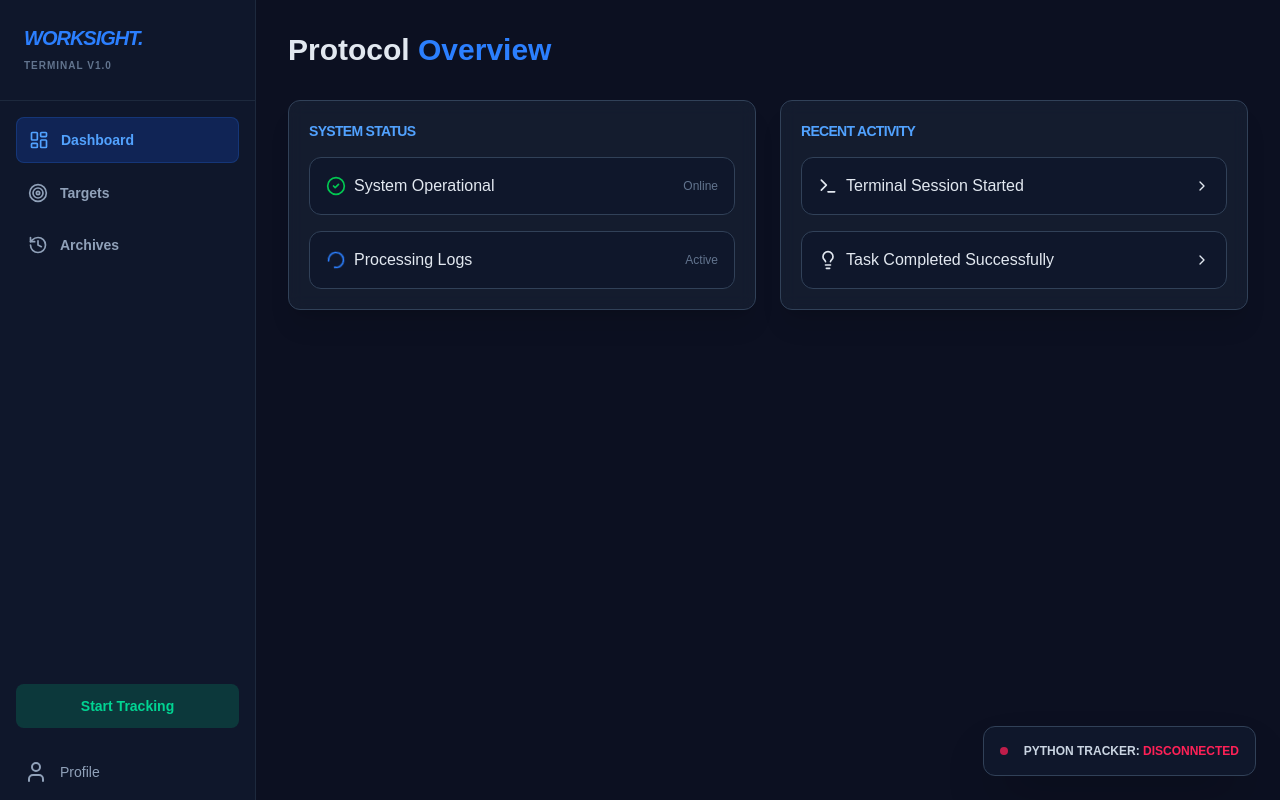
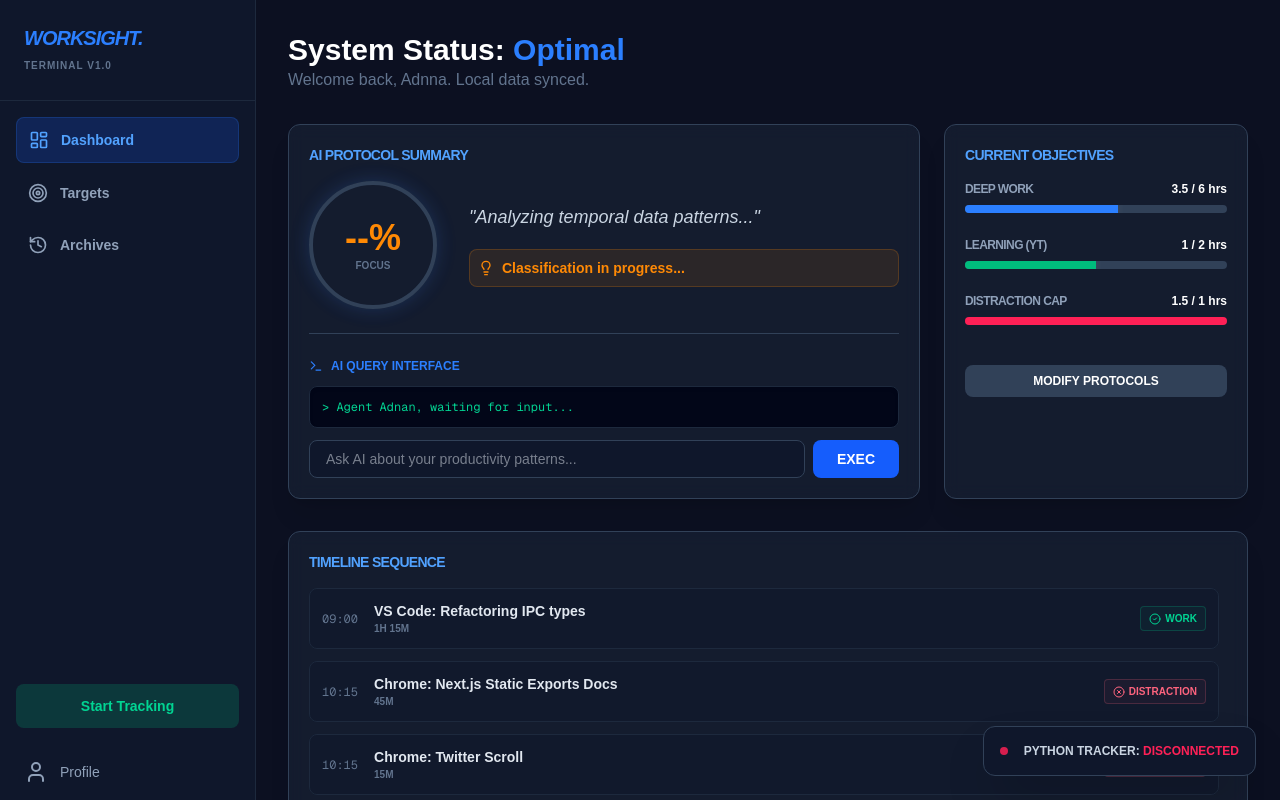
Before and after one commit to AdnanQureshi3/WorkSight, a Next.js app in the folder next/: page / in a window 1280 px wide. Shown: the top 800 px of the page. Built offline with nearby package versions, Linux system fonts and the light colour scheme.

Commit message:
Sample data and feature added in dashboard

```diff
--- a/next/app/components/DashboardView.tsx
+++ b/next/app/components/DashboardView.tsx
@@ -1,58 +1,183 @@
 import { Card } from "./Card";
-import  {DashboardViewProps } from "../../types/types";
-import { Lightbulb, Terminal, ChevronRight, CheckCircle2, XCircle, Loader2 } from "lucide-react";
-export default function DashboardView({
- setView
-}: DashboardViewProps) {
+import { useState, useMemo } from "react";
+import { RAW_DAILY_LOG } from "../../data/logs";
+
+import { DashboardViewProps } from "../../types/types";
+import {
+  Lightbulb,
+  Terminal,
+  ChevronRight,
+  CheckCircle2,
+  XCircle,
+  Loader2,
+} from "lucide-react";
+export default function DashboardView({ setView }: DashboardViewProps) {
+    const [aiAnalysis, setAiAnalysis] = useState<{
+    score: number;
+    summary: string;
+    suggestion: string;
+    } | null>(null);
+    const [isAnalyzing, setIsAnalyzing] = useState(false);
+    const [chatInput, setChatInput] = useState("");
+    const [chatResponse, setChatResponse] = useState("");
+
+
+    const performAIAnalysis = async () => {
+    setIsAnalyzing(true);
+    const logStr = RAW_DAILY_LOG.map(l => `${l.app}: ${l.log}`).join('; ');
+    const prompt = `Analyze this log: [${logStr}]. Categorize "Coding Tutorial" as Work and "Songs/Twitter" as Distraction.
+    Return JSON: { "score": number, "summary": string, "suggestion": string }`;
+
+    try {
+
+      setAiAnalysis({ score: 85, summary: "Good focus on work-related tasks.", suggestion: "Reduce time on YouTube distractions." } );
+    } catch (e) {
+      setAiAnalysis({ score: 72, summary: "Offline analysis: Good focus on coding.", suggestion: "Limit YouTube music sessions." });
+    } finally {
+      setIsAnalyzing(false);
+    }
+  };
+
+  const handleAskAI = async () => {
+    if (!chatInput) return;
+    setChatResponse("Processing Command...");
+    const prompt = `Based on these logs: ${JSON.stringify(RAW_DAILY_LOG)}, answer: ${chatInput}`;
+    try {
+
+      setChatResponse("Based on your logs, you had a productive coding session but spent significant time on distractions like YouTube. Keep up the good work and try to limit distractions!");
+    } catch (e) {
+      setChatResponse("Error connecting to neural link.");
+    }
+  };
+
+  const parsedActivities = useMemo(() => {
+    const list: any[] = [];
+    RAW_DAILY_LOG.forEach(entry => {
+      const parts = entry.log.split(',').map(p => p.trim());
+      parts.forEach(p => {
+        const isWork = p.toLowerCase().includes('coding') || p.toLowerCase().includes('tutorial') || p.toLowerCase().includes('refactor');
+        list.push({
+          app: entry.app,
+          task: p.replace(/\d+h|\d+m/g, '').trim(),
+          duration: p.match(/\d+h|\d+m/g)?.join(' ') || '',
+          type: isWork ? 'work' : 'distraction',
+          time: entry.timeStart
+        });
+      });
+    });
+    return list;
+  }, []);
   return (
-
       <div className="space-y-8 animate-in fade-in slide-in-from-bottom-4 duration-500">
-                <header className="flex items-center gap-4">
-                    <h2 className="text-3xl font-bold">Protocol <span className="text-blue-500">Overview</span></h2>
+            <header>
+              <h2 className="text-3xl font-bold text-white">System Status: <span className="text-blue-500">Optimal</span></h2>
+              <p className="text-slate-500">Welcome back, Adnna. Local data synced.</p>
             </header>
 
-                <div className="grid grid-cols-1 md:grid-cols-2 gap-6">
-                    <Card title="System Status">
-                        <div className="space-y-4">
-                            <div className="flex items-center justify-between p-4 bg-slate-900 rounded-xl border border-slate-700">
-                                <div className="flex items-center gap-2">
-                                    <CheckCircle2 size={20} className="text-green-500" />
-                                    <span>System Operational</span>
+            <div className="grid grid-cols-1 lg:grid-cols-3 gap-6">
+              <Card className="lg:col-span-2" title="AI Protocol Summary">
+                <div className="flex items-center gap-8 mb-6">
+                  <div className="relative">
+                    <div className="w-32 h-32 rounded-full border-4 border-slate-700 flex flex-col items-center justify-center shadow-[0_0_20px_rgba(59,130,246,0.2)]">
+                      {isAnalyzing ? (
+                        <Loader2 className="animate-spin text-blue-500" />
+                      ) : (
+                        <>
+                          <span className={`text-4xl font-black ${aiAnalysis?.score && aiAnalysis.score > 80 ? 'text-emerald-500' : 'text-orange-400'}`}>
+                            {aiAnalysis?.score || '--'}%
+                          </span>
+                          <span className="text-[10px] text-slate-500 font-bold">FOCUS</span>
+                        </>
+                      )}
                     </div>
-                                <span className="text-xs text-slate-500">Online</span>
                   </div>
-                            <div className="flex items-center justify-between p-4 bg-slate-900 rounded-xl border border-slate-700">
-                                <div className="flex items-center gap-2">
-                                    <Loader2 size={20} className="text-blue-500 animate-spin" />
-                                    <span>Processing Logs</span>
+                  <div className="flex-1">
+                    <p className="text-slate-300 italic text-lg leading-relaxed">
+                      "{aiAnalysis?.summary || "Analyzing temporal data patterns..."}"
+                    </p>
+                    <div className="mt-4 flex items-center text-orange-400 text-sm font-bold bg-orange-400/10 p-2 rounded-lg border border-orange-400/20">
+                      <Lightbulb size={16} className="mr-2" />
+                      {aiAnalysis?.suggestion || "Classification in progress..."}
                     </div>
-                                <span className="text-xs text-slate-500">Active</span>
+                  </div>
+                </div>
+
+                <div className="pt-6 border-t border-slate-700">
+                  <div className="flex items-center text-blue-500 font-bold text-xs mb-3">
+                    <Terminal size={14} className="mr-2" /> AI QUERY INTERFACE
+                  </div>
+                  <div className="bg-slate-950 rounded-lg p-3 font-mono text-xs text-emerald-400 border border-slate-800 mb-3 shadow-inner">
+                    {chatResponse ? `> ${chatResponse}` : `> Agent Adnan, waiting for input...`}
+                  </div>
+                  <div className="flex gap-2">
+                    <input
+                      className="flex-1 bg-slate-900 border border-slate-700 rounded-lg px-4 py-2 text-sm focus:border-blue-500 outline-none"
+                      placeholder="Ask AI about your productivity patterns..."
+                      value={chatInput}
+                      onChange={e => setChatInput(e.target.value)}
+                      onKeyDown={e => e.key === 'Enter' && handleAskAI()}
+                    />
+                    <button
+                      onClick={handleAskAI}
+                      className="bg-blue-600 hover:bg-blue-500 text-white px-6 rounded-lg font-bold text-sm transition-colors"
+                    >
+                      EXEC
+                    </button>
                   </div>
                 </div>
               </Card>
 
-                    <Card title="Recent Activity">
-                        <div className="space-y-4">
-                            <div className="flex items-center justify-between p-4 bg-slate-900 rounded-xl border border-slate-700">
-                                <div className="flex items-center gap-2">
-                                    <Terminal size={20} />
-                                    <span>Terminal Session Started</span>
+              <Card title="Current Objectives">
+                <div className="space-y-6">
+                  {[
+                    { label: 'Deep Work', cur: 3.5, target: 6, unit: 'hrs', color: 'bg-blue-500' },
+                    { label: 'Learning (YT)', cur: 1.0, target: 2, unit: 'hrs', color: 'bg-emerald-500' },
+                    { label: 'Distraction Cap', cur: 1.5, target: 1, unit: 'hrs', color: 'bg-rose-500' },
+                  ].map((goal, i) => (
+                    <div key={i} className="space-y-2">
+                      <div className="flex justify-between text-xs font-bold">
+                        <span className="text-slate-400 uppercase tracking-tighter">{goal.label}</span>
+                        <span className="text-white">{goal.cur} / {goal.target} {goal.unit}</span>
                       </div>
-                                <ChevronRight size={16} />
-                            </div>
-                            <div className="flex items-center justify-between p-4 bg-slate-900 rounded-xl border border-slate-700">
-                                <div className="flex items-center gap-2">
-                                    <Lightbulb size={20} />
-                                    <span>Task Completed Successfully</span>
-                                </div>
-                                <ChevronRight size={16} />
+                      <div className="h-2 bg-slate-700 rounded-full overflow-hidden">
+                        <div
+                          className={`h-full ${goal.color} shadow-[0_0_10px_rgba(255,255,255,0.1)] transition-all duration-1000`}
+                          style={{ width: `${(goal.cur/goal.target)*100}%` }}
+                        />
                       </div>
                     </div>
+                  ))}
+                  <button onClick={() => setView('goals')} className="w-full mt-4 bg-slate-700 hover:bg-slate-600 text-white py-2 rounded-lg text-xs font-bold transition-colors uppercase">
+                    Modify Protocols
+                  </button>
+                </div>
               </Card>
-
-                    {/* Add more cards here if needed */}
             </div>
 
+            <Card title="Timeline Sequence">
+              <div className="space-y-3 max-h-80 overflow-y-auto custom-scrollbar pr-2">
+                {parsedActivities.map((act, i) => (
+                  <div key={i} className="flex items-center justify-between p-3 bg-slate-900/50 border border-slate-800 rounded-lg hover:border-slate-600 transition-colors group">
+                    <div className="flex items-center gap-4">
+                      <span className="text-xs font-mono text-slate-500">{act.time}</span>
+                      <div>
+                        <p className="text-sm font-bold text-slate-200 group-hover:text-blue-400 transition-colors">{act.app}: {act.task}</p>
+                        <p className="text-[10px] text-slate-500 font-bold uppercase">{act.duration}</p>
                       </div>
-
-); }
+                    </div>
+                    <div className={`flex items-center text-[10px] font-black uppercase px-2 py-1 rounded border ${
+                      act.type === 'work' ? 'text-emerald-400 border-emerald-400/20 bg-emerald-400/5' : 'text-rose-400 border-rose-400/20 bg-rose-400/5'
+                    }`}>
+                      {act.type === 'work' ? <CheckCircle2 size={12} className="mr-1" /> : <XCircle size={12} className="mr-1" />}
+                      {act.type}
+                    </div>
+                  </div>
+                ))}
+              </div>
+              <button onClick={() => setView('detail')} className="mt-4 flex items-center text-blue-500 text-xs font-bold hover:translate-x-1 transition-transform">
+                OPEN FULL SEQUENTIAL LOG <ChevronRight size={14} />
+              </button>
+            </Card>
+          </div>
+  );
+}
--- a/next/data/logs.ts
+++ b/next/data/logs.ts
@@ -1,5 +1,5 @@
 import { LogEntry } from "@/types/types";
-const RAW_DAILY_LOG: LogEntry[] = [
+export const RAW_DAILY_LOG: LogEntry[] = [
   { id: 1, app: "VS Code", log: "Refactoring IPC types 1h 15m", timeStart: "09:00", timeEnd: "10:15" },
   { id: 2, app: "Chrome", log: "Next.js Static Exports Docs 45m, Twitter Scroll 15m", timeStart: "10:15", timeEnd: "11:15" },
   { id: 3, app: "YouTube", log: "Coding Tutorial 1h 0m, Songs 1h 30m", timeStart: "11:15", timeEnd: "13:45" },
```
Lines whose indentation alone changed are shown as unchanged.
